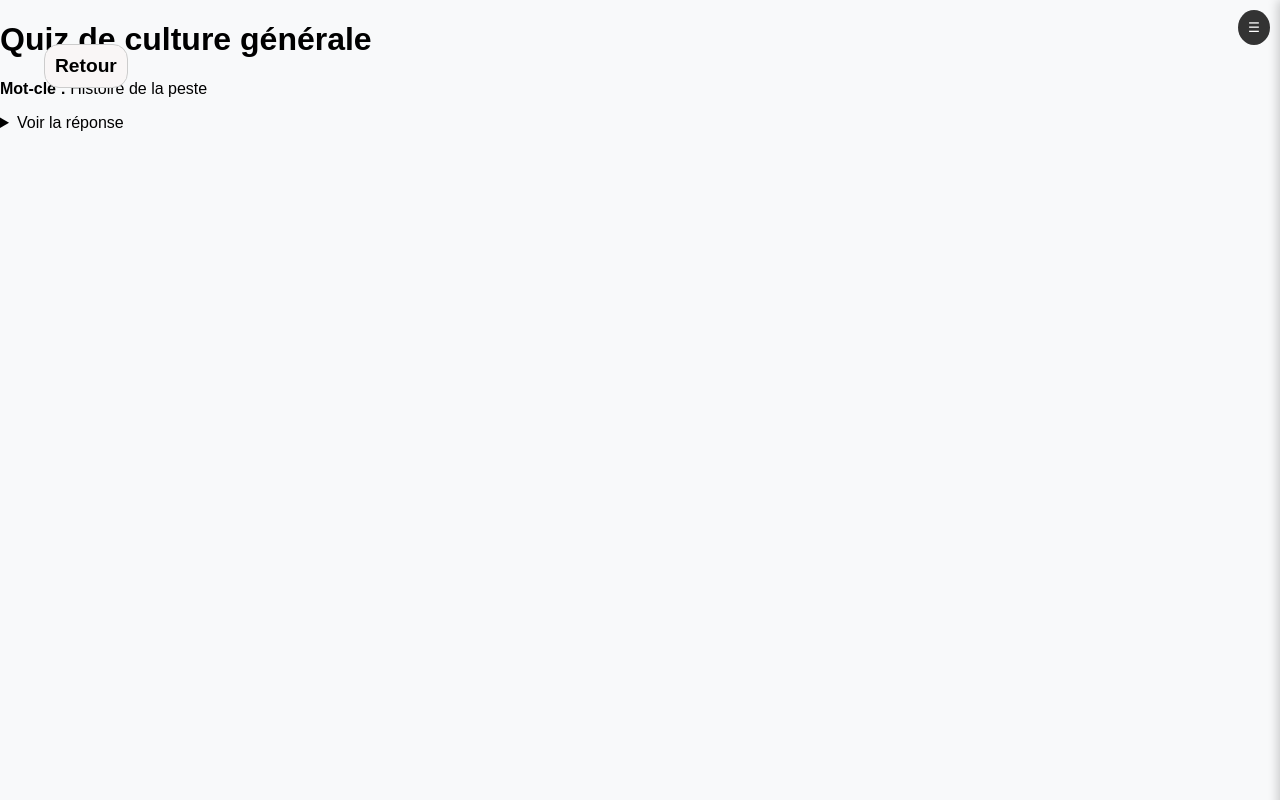
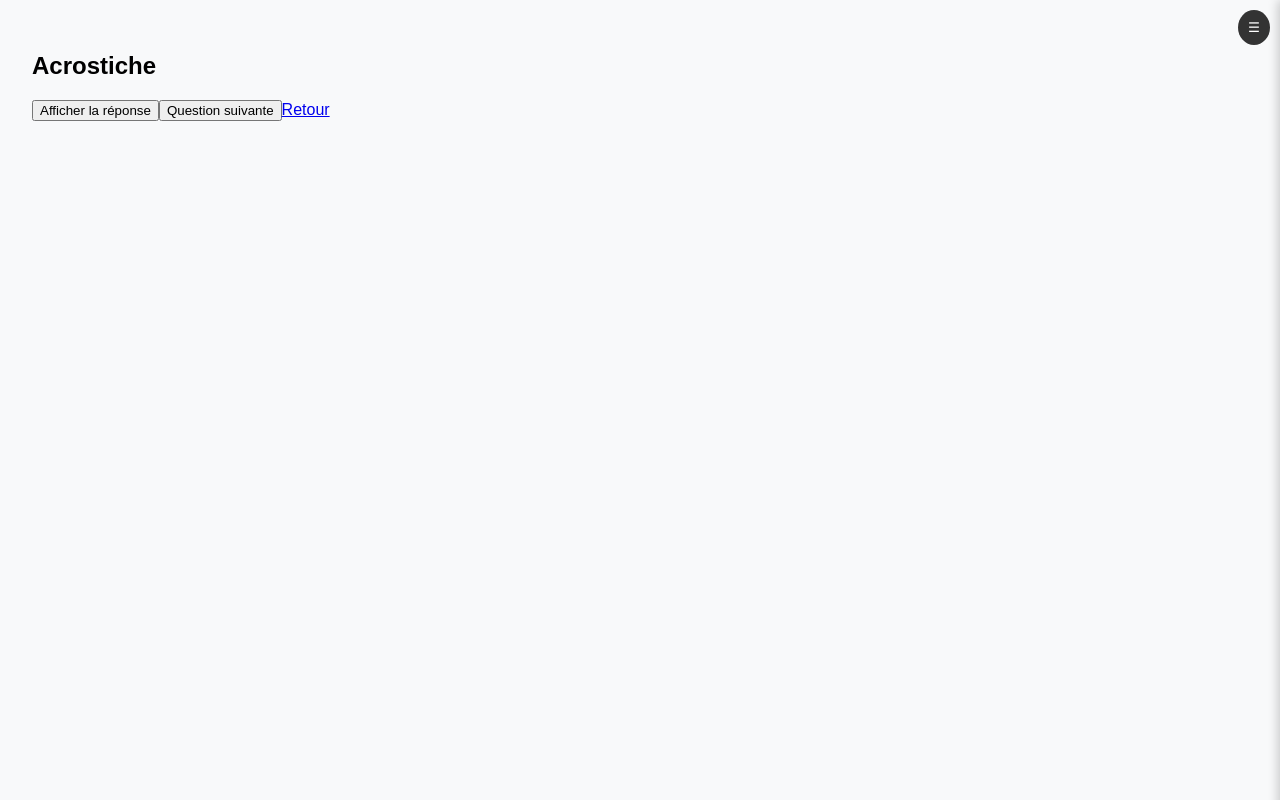
Before and after one commit to Eric100210/Culture-Quiz, a Next.js app: page /quiz/rapid in a window 1280 px wide. Built offline with nearby package versions, Linux system fonts and the light colour scheme.

Commit message:
séparation server/client pour chaque type

```diff
--- /dev/null
+++ b/src/app/quiz/rapid/QuizRapidClient.tsx
@@ -0,0 +1,34 @@
+"use client";
+
+import { useState } from "react";
+import Link from "next/link";
+
+type Question = {
+  question: string;
+  answer: string;
+};
+
+export default function QuizRapidClient({ questions }: { questions: Question[] }) {
+  const [index, setIndex] = useState(0);
+  const [showAnswer, setShowAnswer] = useState(false);
+
+  const next = () => {
+    setIndex(i => (i + 1 < questions.length ? i + 1 : 0));
+    setShowAnswer(false);
+  };
+
+  return (
+    <main style={{ padding: "2rem" }}>
+      <h2>{questions[index].question}</h2>
+
+      {showAnswer ? (
+        <p><strong>{questions[index].answer}</strong></p>
+      ) : (
+        <button onClick={() => setShowAnswer(true)}>Afficher la réponse</button>
+      )}
+
+      <button onClick={next}>Question suivante</button>
+      <Link href="/quiz/normal">Retour</Link>
+    </main>
+  );
+}
--- a/src/app/quiz/rapid/page.tsx
+++ b/src/app/quiz/rapid/page.tsx
@@ -1,25 +1,7 @@
-// src/app/quiz/page.tsx
-"use client"
 import { loadQuestions } from "@/lib/loadQuestions";
-import { useRouter } from "next/navigation";
+import QuizRapidClient from "./QuizRapidClient";
 
-export default function QuizRapid() {
-  const router = useRouter();
-  const questions = loadQuestions();
-  const randomIndex = Math.floor(Math.random() * questions.length);
-  const { question, answer } = questions[randomIndex];
-
-  return (
-    <main>
-      <h1>Quiz de culture générale</h1>
-      <p><strong>Mot-clé :</strong> {question}</p>
-      <details>
-        <summary>Voir la réponse</summary>
-        <p>{answer}</p>
-      </details>
-      <div>
-        <button className="retour" onClick={() => router.push("/quiz")}> Retour </button>
-      </div>
-    </main>
-  );
+export default function QuizRapidPage() {
+  const questions = loadQuestions(); // lecture via fs
+  return <QuizRapidClient questions={questions} />;
 }
```
Also changed, not shown: src/app/quiz/endurance/QuizEnduranceClient.tsx (added, +34 -0 lines), src/app/quiz/endurance/page.tsx (+4 -21 lines), src/app/quiz/normal/qa/QuizQAClient.tsx (added, +34 -0 lines), src/app/quiz/normal/qa/page.tsx (+5 -23 lines).
